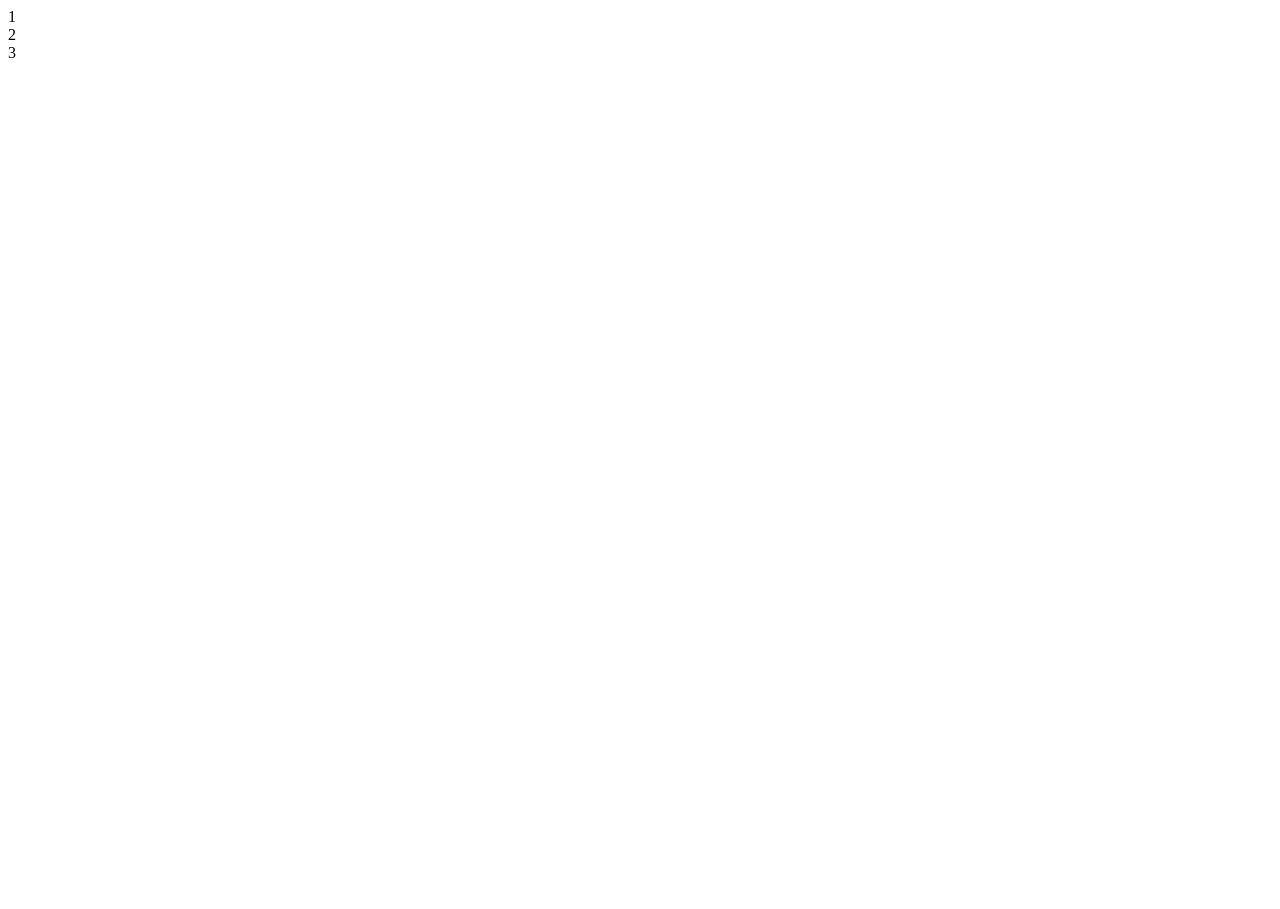
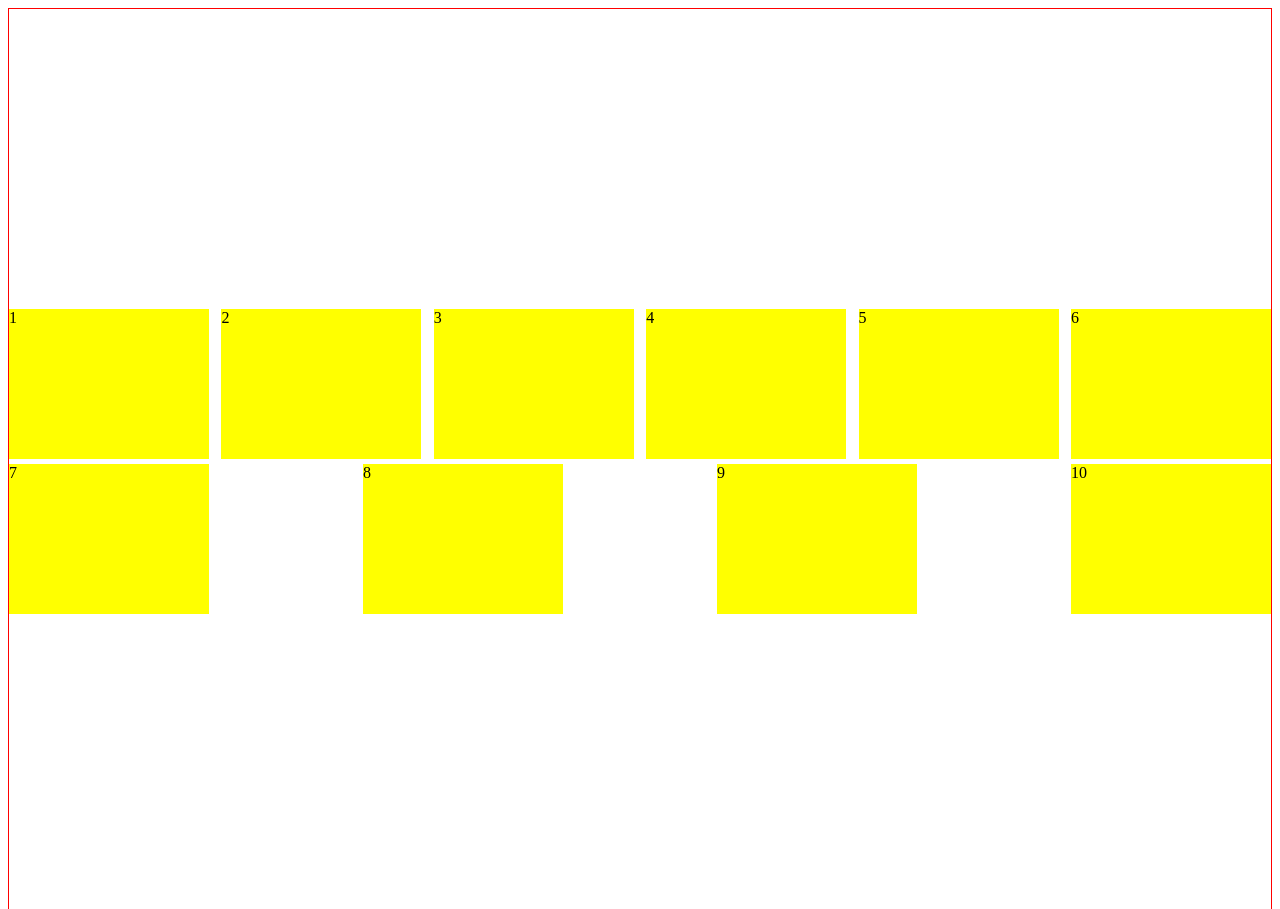
Before and after one commit to jeca1999/BP-Project, a plain HTML site: page index.html in a window 1280 px wide. Shown: the top 909 px of the page. Before the commit the page ends 800 px from the top, so only its background shows below. Drawn offline with Linux system fonts and the light colour scheme.

Commit message:
update html flex container

```diff
--- a/index.html
+++ b/index.html
@@ -4,12 +4,40 @@
     <meta charset="UTF-8">
     <meta name="viewport" content="width=device-width, initial-scale=1.0">
     <title>Document</title>
+    <style>
+        #container{
+            border: 1px solid red;
+            display: flex;
+            /*flex-direction: row;
+            flex-wrap: wrap;*/
+            height: 900px;
+            flex-flow:row wrap;
+            justify-content: space-between;
+            align-content: center;
+
+        }
+        .items{
+            background-color: yellow;
+            width: 200px;
+            height: 150px;
+            margin-top: 5px;
+
+        }
+    </style>
+
 </head>
 <body>
     <div id="container">
         <div class="items">1</div>
         <div class="items">2</div>
         <div class="items">3</div>
+        <div class="items">4</div>
+        <div class="items">5</div>
+        <div class="items">6</div>
+        <div class="items">7</div>
+        <div class="items">8</div>
+        <div class="items">9</div>
+        <div class="items">10</div>
     </div>
 
     <!--
```
